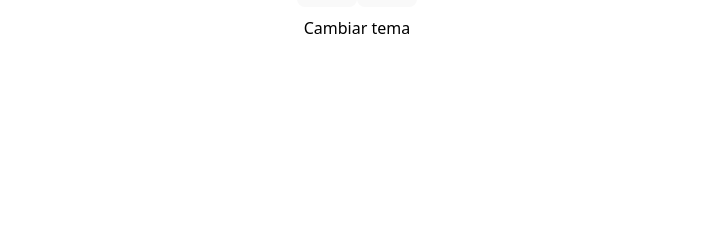
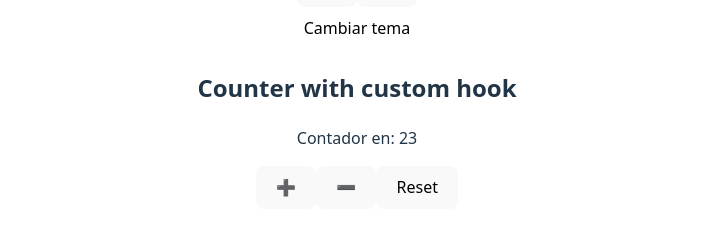
Before and after one commit to crontreras1/react.js, a React (Vite) app: page / in a window 1280 px wide. Shown: the part 1064-1299 px from the top of the page, without its empty margins (283-998 px from the left). Before the commit the page ends 1146 px from the top, so only its background shows below. Built offline with nearby package versions, Linux system fonts and the light colour scheme; no server answers.

Commit message:
class 18. custom hook

```diff
--- a/src/App.jsx
+++ b/src/App.jsx
@@ -9,6 +9,7 @@ import UsersList from './components/UsersList/UsersList'
 import UsersListWithLoading from './components/UsersListWithloading/UsersListWithLoading'
 import SearchPost from './components/SearchPost/SearchPost'
 import CounterWithReducer from './components/CounterWithReducer/CounterWithReducer'
+import CounterWithCustomHook from './components/CounterWithCustomHook/CounterWithCustomHook'
 import './App.css'
 
 const ThemeContext = createContext()
@@ -70,6 +71,8 @@ function App() {
         <CounterWithReducer />
 
         <ThemeButton />
+
+        <CounterWithCustomHook />
       </section>
     </ThemeProvider>
   )
--- /dev/null
+++ b/src/components/CounterWithCustomHook/CounterWithCustomHook.jsx
@@ -0,0 +1,21 @@
+import useCounter from "../../hook/useCounter"
+
+const CounterWithCustomHook = () => {
+  const { counter, increment, decrement, reset } = useCounter(23)
+
+  return (
+    <section>
+      <h2>Counter with custom hook</h2>
+
+      <p>Contador en: { counter }</p>
+
+      <button onClick={ increment }>➕</button>
+
+      <button onClick={ decrement }>➖</button>
+
+      <button onClick={ reset }>Reset</button>
+    </section>
+  )
+}
+
+export default CounterWithCustomHook
--- /dev/null
+++ b/src/hook/useCounter.jsx
@@ -0,0 +1,18 @@
+import { useState } from "react";
+
+function useCounter (initialValue = 0) {
+  const [counter, setCounter] = useState(initialValue)
+
+  const increment = () => setCounter(prev => prev + 1)
+  const decrement = () => setCounter(prev => prev - 1)
+  const reset = () => setCounter(initialValue)
+
+  return {
+    counter,
+    increment,
+    decrement,
+    reset
+  }
+}
+
+export default useCounter
```
